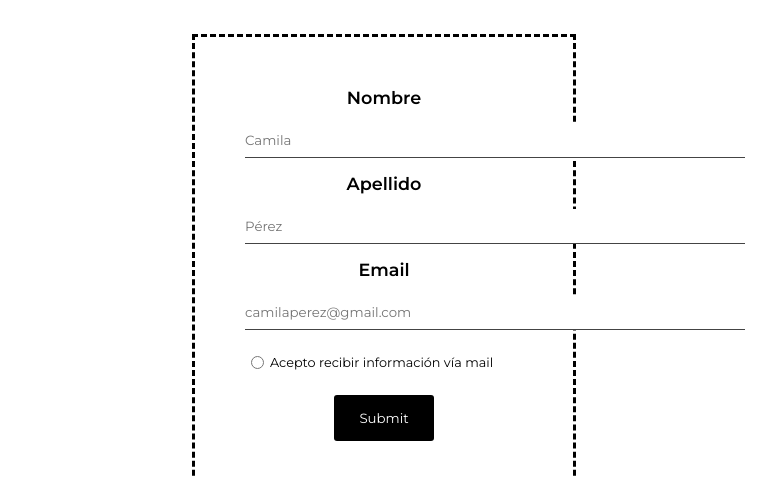
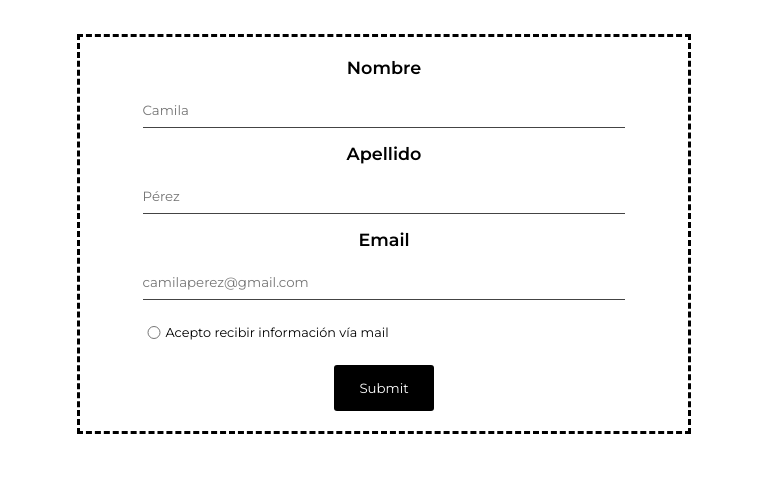
Before and after one commit to CeciliaYllescas/TPO-Giuffra-Bar, a plain HTML site: page suscripcion.html in a window 768 px wide. Shown: the part 221-699 px from the top of the page. Drawn offline with Linux system fonts and the light colour scheme.

Commit message:
cambios en responsive del form de suscripcion

```diff
--- a/css/estilosmain.css
+++ b/css/estilosmain.css
@@ -15,6 +15,7 @@ span{
     background-color: #000;
     display: flex;
     align-items: center;
+
 }
 .logo{
     width: 50%;
@@ -396,7 +397,7 @@ footer p{
 }
 .formulario .form-input input{
     margin: 15px 0;
-    width: 500px;
+    width: 95%;
     height: 35px;
     border: none;
     outline: none;
@@ -408,15 +409,14 @@ footer p{
 .formulario .check{
     display: flex;
     align-items: center;
-    width: 500px;
+    width: 95%;
     margin: 10px auto;
 }
 .formulario .check label{
     font-size: 0.8em;
     font-weight: 400;
-    width: 95%;
+    width: 100%;
     text-align: left;
-
 }
 .formulario .check input{
     padding: 0;
@@ -443,6 +443,7 @@ footer p{
 @media only screen and (max-width: 600px){
     .formulario{
         width: 90%;
+        height: 50vh;
     }
     .formulario .form-input input{
         margin: 15px 0;
@@ -451,6 +452,12 @@ footer p{
 
 }
 
+@media only screen and (min-width: 601px) and (max-width: 930px){
+    .formulario{
+        width: 80%;
+        height: 50vh;
+    }
+}
 /* Sobre nosotros*/
 .sobre-texto-h2{
     text-align: center;
--- a/suscripcion.html
+++ b/suscripcion.html
@@ -45,7 +45,7 @@
                         <input type="email" placeholder="camilaperez@gmail.com" id="email">
                     </div>
                     <div class="check">
-                        <input type="radio" name="" id="">
+                        <input type="radio" name="" id="check">
                         <label for="">Acepto recibir información vía mail</label>
 
                     </div>
@@ -55,6 +55,8 @@
                 </form>
             </div>
         </div>
+
+        <script src="./js/main.js"></script>
     </body>
 
     <footer>
```
